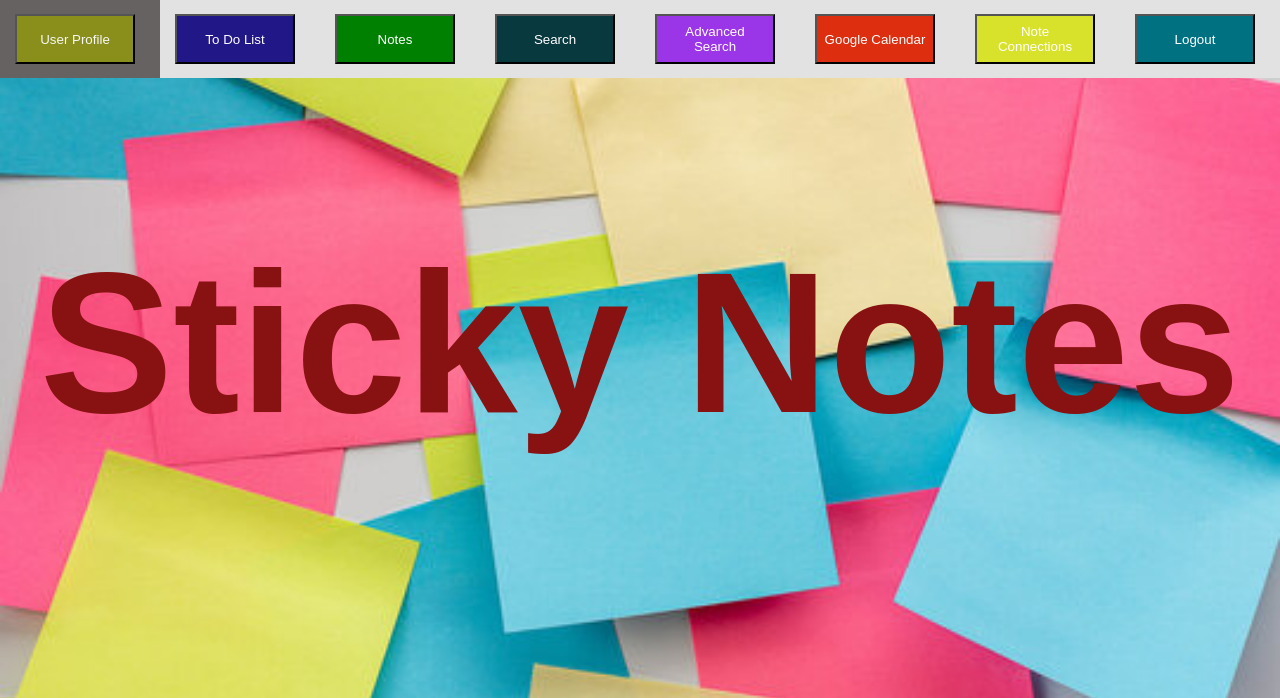
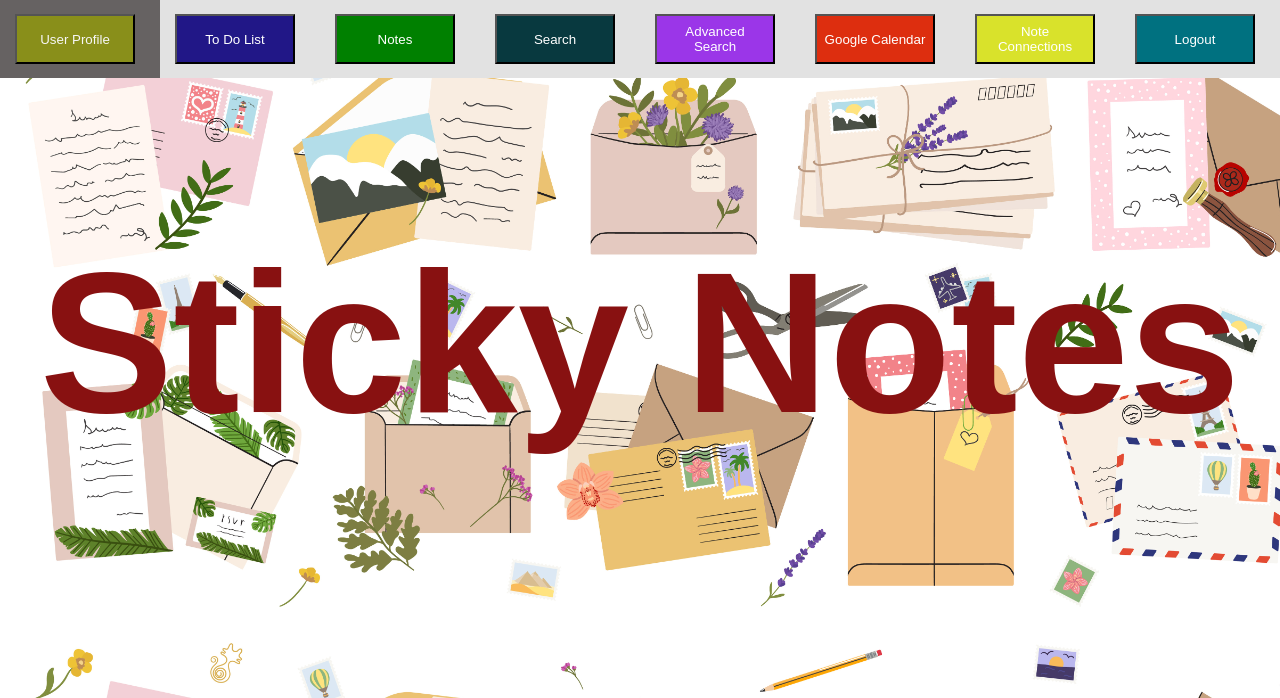
Before and after one commit to a3has/team10App, a Flask app: page / in a window 1280 px wide. Shown: the top 698 px of the page. Run offline with Flask 3, Linux system fonts and the light colour scheme; the visitor is signed in with stand-in values (Sample User, id 1).

Commit message:
changed background

```diff
--- a/notesapp/app/templates/home.html
+++ b/notesapp/app/templates/home.html
@@ -11,7 +11,7 @@
 
     <style>
         body {
-            background-image: url("{{ url_for('static', filename='stickynotes.jpg') }}");
+            background-image: url("{{ url_for('static', filename='mybackground.jpeg') }}");
             background-size: cover;
             margin: 0;
             font-family: Arial, sans-serif;
```
Also changed, not shown: notesapp/app/static/mybackground.jpeg (added).
